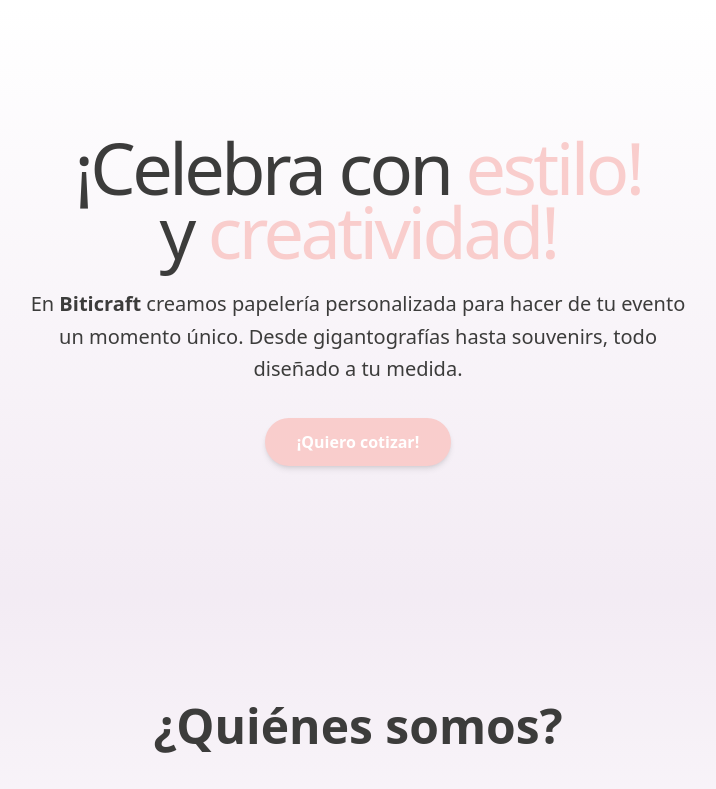
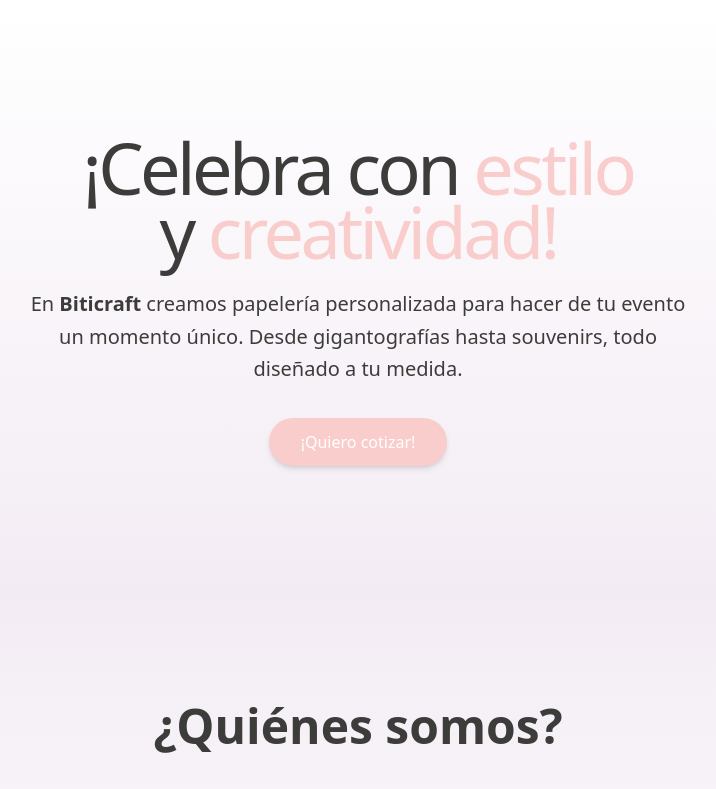
Before and after one commit to nicoKaminski/biticraft, a Next.js app: page / in a window 1280 px wide. Shown: the part 491-1280 px from the top of the page, without its empty margins (282-998 px from the left). Built offline with nearby package versions, Linux system fonts and the light colour scheme.

Commit message:
style(seccions): otros estilos de degradado

```diff
--- a/src/app/globals.css
+++ b/src/app/globals.css
@@ -98,24 +98,97 @@
     rgba(178, 235, 242, 0.4) 100%
   );
 
-  --bg-gradient-fresco-full: linear-gradient(
+  --bg-gradient-verde-full: linear-gradient(
     135deg,
     #D4E7CE 0%,
     #CDE8EC 100%
   );
-  --bg-gradient-fresco-suave: linear-gradient(
+  --bg-gradient-verde-suave: linear-gradient(
     135deg,
     rgba(212, 231, 206, 0.3) 0%,
     rgba(205, 232, 236, 0.3) 100%
   );
 
-  --font-sans: var(--font-roboto), system-ui, sans-serif;
+  --bg-gradient-lila-full: linear-gradient(
+    135deg,
+    #C9CDDF 0%,
+    #E7D8E9 100%
+  );
+  --bg-gradient-lila-suave: linear-gradient(
+    135deg,
+    rgba(201, 205, 223, 0.3) 0%,
+    rgba(231, 216, 233, 0.3) 100%
+  );
+
+  --bg-gradient-crema-full: linear-gradient(
+    135deg,
+    #FEFOD6 0%,
+    #F9CDCC 100%
+  );
+  --bg-gradient-crema-suave: linear-gradient(
+    135deg,
+    rgba(254, 240, 214, 0.3) 0%,
+    rgba(249, 205, 204, 0.3) 100%
+  );
+
+  --bg-gradient-rosa-full: linear-gradient(
+    135deg,
+    #F9CDCC 0%,
+    #C9CDDF 100%
+  );
+  --bg-gradient-rosa-suave: linear-gradient(
+    135deg,
+    rgba(249, 205, 204, 0.3) 0%,
+    rgba(201, 205, 223, 0.3) 100%
+  );
+
+  --bg-gradient-violeta-full: linear-gradient(
+    135deg,
+    #E7D8E9 0%,
+    #CDE8EC 100%
+  );
+  --bg-gradient-violeta-suave: linear-gradient(
+    135deg,
+    rgba(231, 216, 233, 0.3) 0%,
+    rgba(205, 232, 236, 0.3) 100%
+  );
+
+  --bg-gradient-lila-fade: linear-gradient(
+    180deg,
+    #ffffff 0%,
+    rgba(201, 205, 223, 0.4) 50%,
+    #ffffff 100%
+  );
+
+  --bg-gradient-crema-fade: linear-gradient(
+    180deg,
+    #ffffff 0%,
+    rgba(254, 240, 214, 0.5) 50%,
+    #ffffff 100%
+  );
+
+  --bg-gradient-verde-fade: linear-gradient(
+    180deg,
+    #ffffff 0%,
+    rgba(212, 231, 206, 0.4) 45%,
+    rgba(205, 232, 236, 0.4) 55%,
+    #ffffff 100%
+  );
+
+  --bg-gradient-rosa-fade: linear-gradient(
+    180deg,
+    #ffffff 0%,
+    rgba(249, 205, 204, 0.4) 50%,
+    #ffffff 100%
+  );
+
+  --font-sans: var(--font-roboto);
   --font-mono: var(--font-geist-mono);
 
   --font-weight-light: 300;
   --font-weight-regular: 400;
   --font-weight-medium: 500;
-  --font-weight-bold: 700;
+  --font-weight-bold: 600;
 
   --text-h1: 4.5rem;
   --text-h1-mobile: 3rem;
@@ -144,4 +217,5 @@
 body {
   background: var(--background);
   color: var(--foreground);
+  font-weight: var(--font-weight-regular);
 }
--- a/src/components/sections/SeccionHero.tsx
+++ b/src/components/sections/SeccionHero.tsx
@@ -7,7 +7,7 @@ export const SeccionHero = () => {
         <h1 className="text-[length:var(--text-h1-mobile)] md:text-[length:var(--text-h1)] font-[weight:var(--font-weight-light)] text-marca-gris tracking-tighter leading-[0.9]">
           ¡Celebra con{" "}
           <span className="text-marca-rosa font-[weight:var(--font-weight-medium)]">
-            estilo!
+            estilo
           </span>{" "}
           <br className="hidden md:block" /> y{" "}
           <span className="text-marca-rosa font-[weight:var(--font-weight-medium)]">
--- a/src/components/sections/SeccionServicios.tsx
+++ b/src/components/sections/SeccionServicios.tsx
@@ -2,7 +2,7 @@ import { Boton } from "@/components/ui/Boton";
 
 export const SeccionServicios = () => {
   return (
-    <section className="bg-[image:var(--bg-gradient-fresco-suave)] py-24">
+    <section className="bg-[image:var(--bg-gradient-rosa-fade)] py-24">
       <div className="container mx-auto px-4">
         <div className="text-center">
           <h2 className="text-[length:var(--text-h2-mobile)] md:text-[length:var(--text-h2)] font-[weight:var(--font-weight-bold)] text-marca-gris">
--- a/src/components/sections/SeccionSobreMi.tsx
+++ b/src/components/sections/SeccionSobreMi.tsx
@@ -19,10 +19,9 @@ export const SeccionSobreMi = () => {
               escucharte y crear juntos esa idea loca que tenés en mente. Ya sea
               una boda, un cumple de 15, o el primer añito de tu bebé, estamos
               acá para que cada detalle cuente.
-              <br />
-              <p className="mt-4 text-marca-morado-oscuro font-[weight:var(--font-weight-medium)] text-xl">
-                ¡Todo es 100% personalizado!
-              </p>
+            </p>
+            <p className="mt-4 text-marca-morado-oscuro font-[weight:var(--font-weight-medium)] text-xl">
+              ¡Todo es 100% personalizado!
             </p>
           </div>
         </div>
--- a/src/components/ui/Boton.tsx
+++ b/src/components/ui/Boton.tsx
@@ -13,7 +13,7 @@ export const Boton: React.FC<BotonProps> = ({
   ...props
 }) => {
   const baseStyles =
-    "inline-block rounded-[var(--radius-btn)] bg-marca-rosa px-8 py-3 font-[weight:var(--font-weight-bold)] text-white shadow-md transition-all duration-300 hover:scale-105 hover:shadow-lg hover:bg-opacity-80 disabled:opacity-50 disabled:cursor-not-allowed disabled:hover:scale-100";
+    "inline-block rounded-[var(--radius-btn)] bg-marca-rosa px-8 py-3 font-[weight:var(--font-weight-regular)] text-white shadow-md transition-all duration-300 hover:scale-105 hover:shadow-lg hover:bg-opacity-80 disabled:opacity-50 disabled:cursor-not-allowed disabled:hover:scale-100";
   const combinedClassName = `${baseStyles} ${className}`;
   if (href) {
     return (
```
